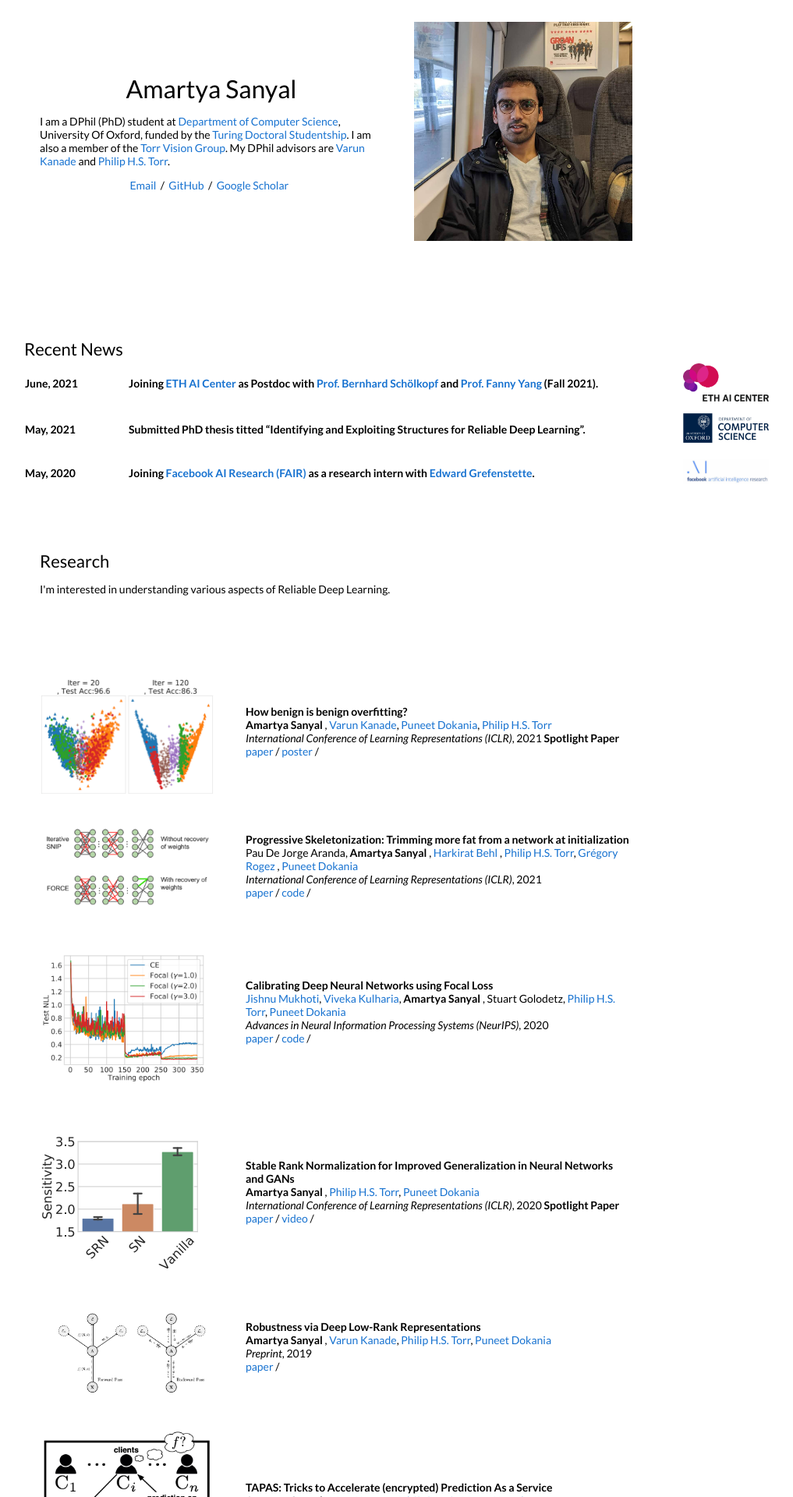
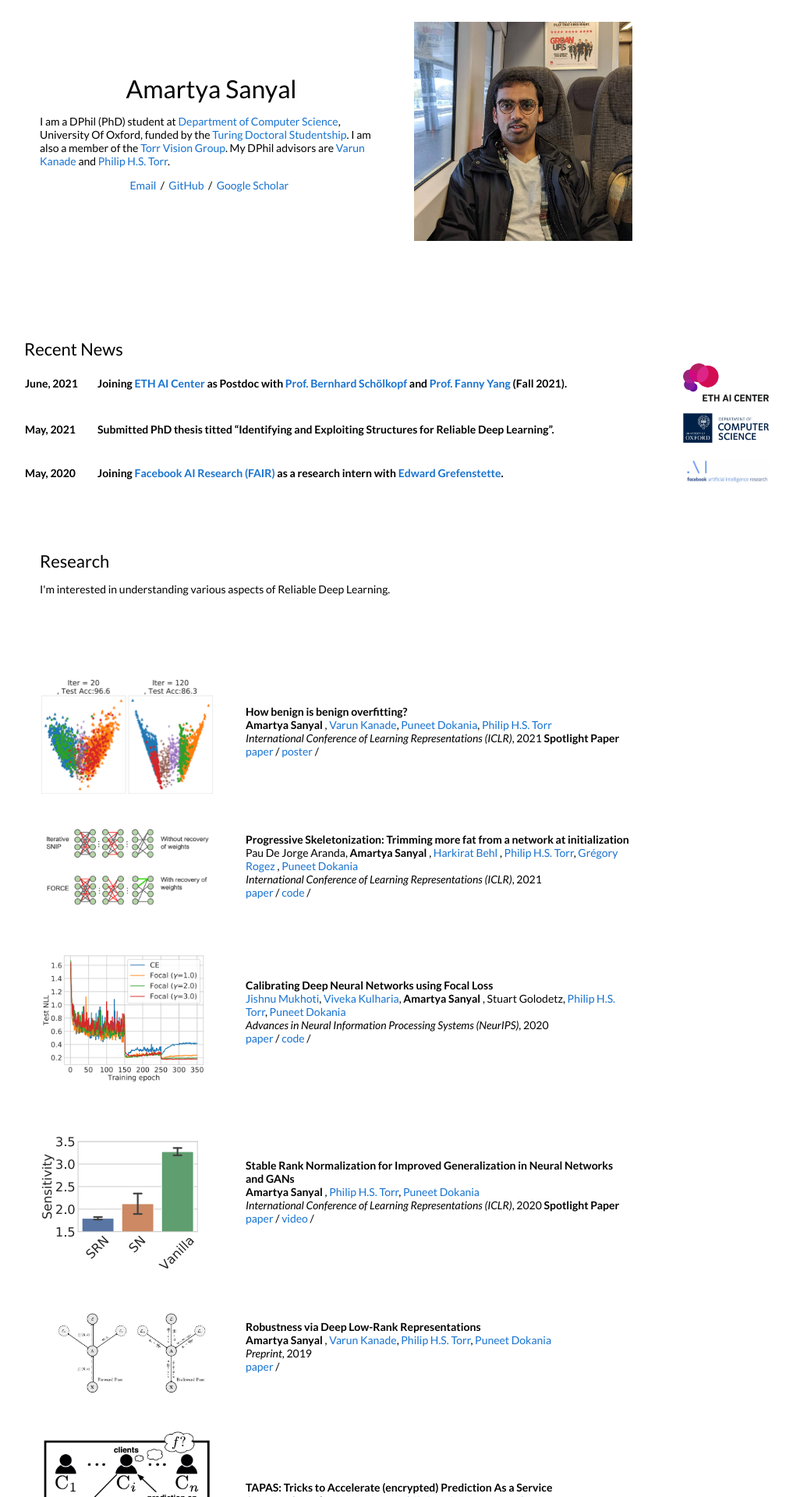
Before and after one commit to amartya18x/personal_website, a Jekyll site: the page built from _posts/2020-07-08-benign.md, in a window 1280 px wide. Shown: the top 1920 px of the page at 78% size, without its empty margins (209-1226 px from the left). Built offline with Jekyll 4.4.1, drawn with Linux system fonts in a browser that asks for light colours.

Commit message:
ADjust date spacong

```diff
--- a/_layouts/default.html
+++ b/_layouts/default.html
@@ -66,7 +66,7 @@
           {% if cat == 'career' %}
           {%if post.important == 'new'%}
           <tr>
-            <td style="vertical-align:center;align:left;width:15%"><h4>{{post.date | date: "%B, %Y"}}</h4></td>
+            <td style="vertical-align:center;align:left;width:10%"><h4>{{post.date | date: "%B, %Y"}}</h4></td>
 
             <td style="padding:0.0%;width:80%;vertical-align:middle;align:left">
               <h3> {{ post.excerpt }} </h3>
```
